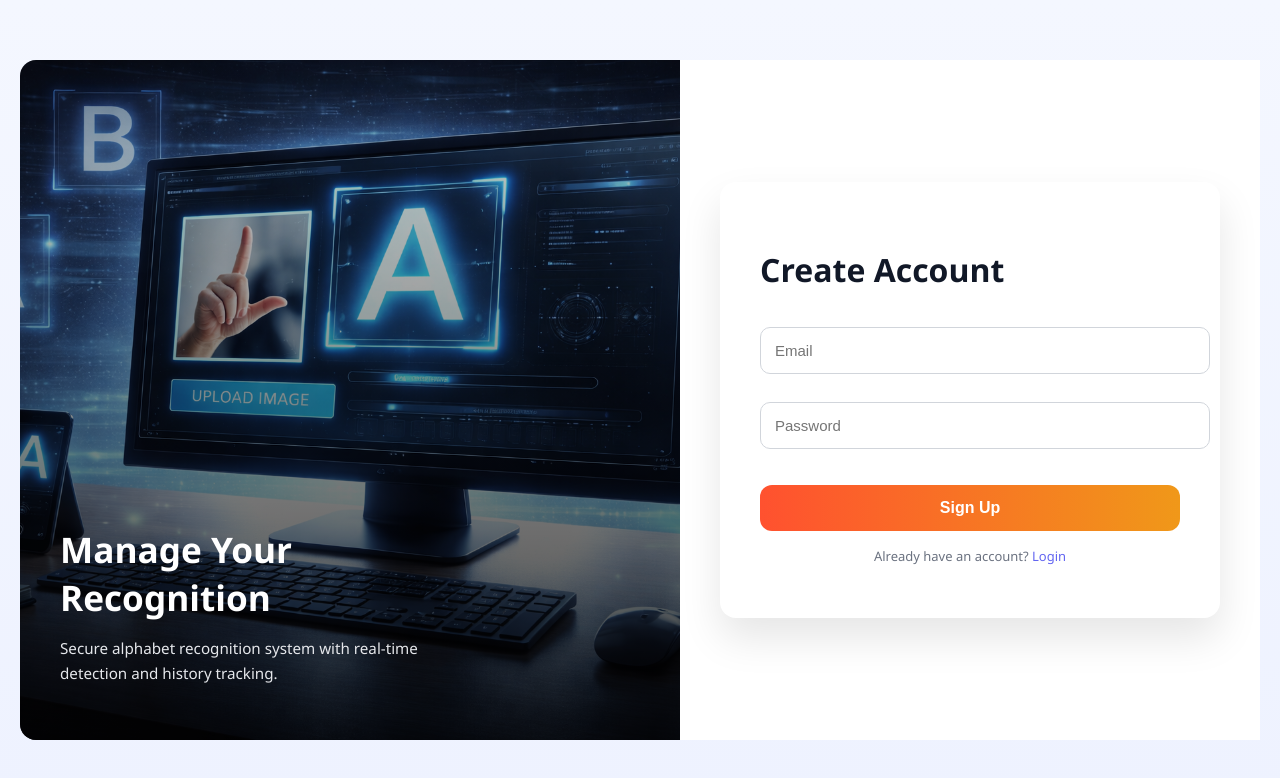
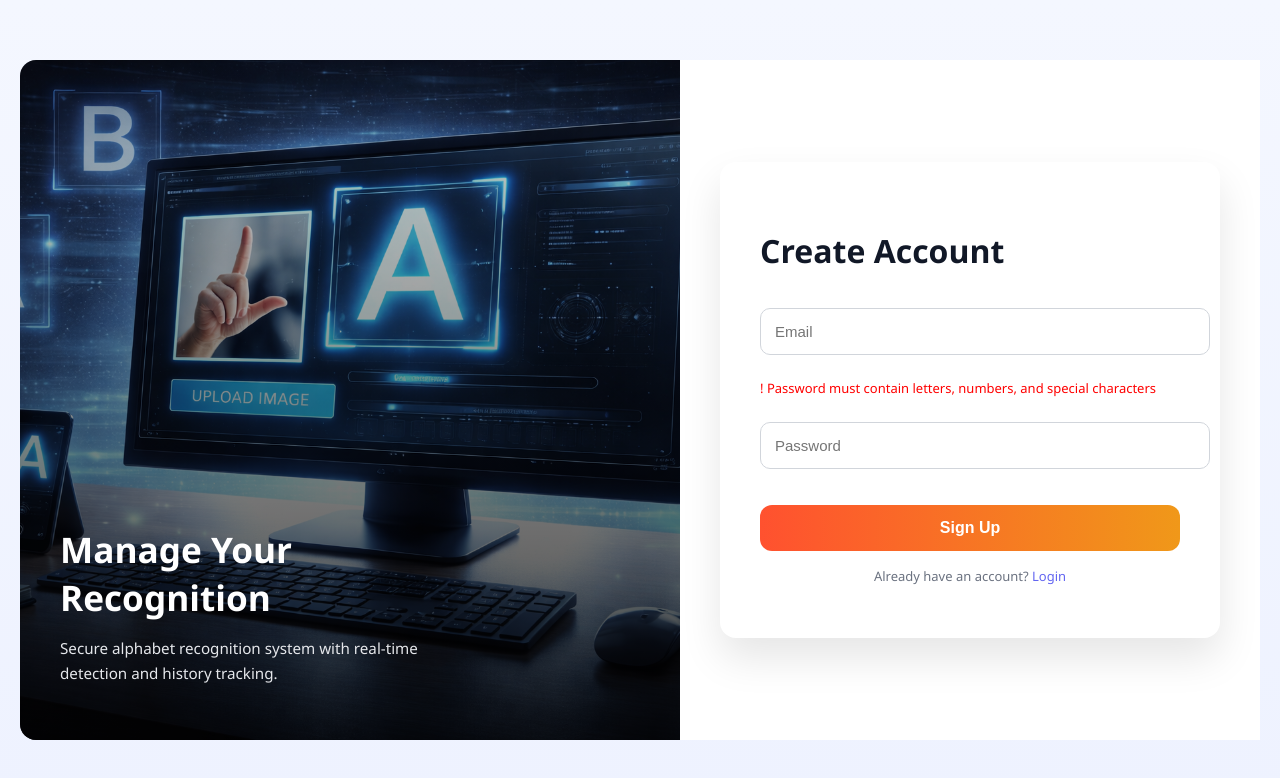
Before and after one commit to kamakshibhat14/AlphaVision, a React (Create React App) app in the folder frontend/: page /signup in a window 1280 px wide. Both pictures are taken after a click on the button "Sign Up". Shown: the top 778 px of the page. Built offline with nearby package versions, Linux system fonts and the light colour scheme.

Commit message:
Update Signup.js

```diff
--- a/frontend/src/pages/Signup.js
+++ b/frontend/src/pages/Signup.js
@@ -7,14 +7,17 @@ function Signup() {
   const [password, setPassword] = useState("");
   const navigate = useNavigate();
   const passwordRegex = /^(?=.*[A-Za-z])(?=.*\d)(?=.*[@$!%*#?&]).{6,}$/;
+  const [passwordError, setPasswordError] = useState("");
 
   const handleSignup = async () => {
     if (!passwordRegex.test(password)) {
-      alert(
+      setPasswordError(
         "Password must contain letters, numbers, and special characters"
       );
       return;
     }
+
+    setPasswordError("");
 
     try {
       await api.post("/signup", { email, password });
@@ -38,7 +41,6 @@ function Signup() {
     </div>
   </div>
 
-  {/* RIGHT SIDE FORM */}
   <div className="login-right">
         <div className="login-card">
         <h2>Create Account</h2>
@@ -49,6 +51,12 @@ function Signup() {
             value={email}
             onChange={(e) => setEmail(e.target.value)}
         />
+
+        {passwordError && (
+          <p style={{ color: "red", fontSize: "13px", marginTop: "8px" }}>
+            ! {passwordError}
+          </p>
+        )}
 
         <input
             type="password"
```
